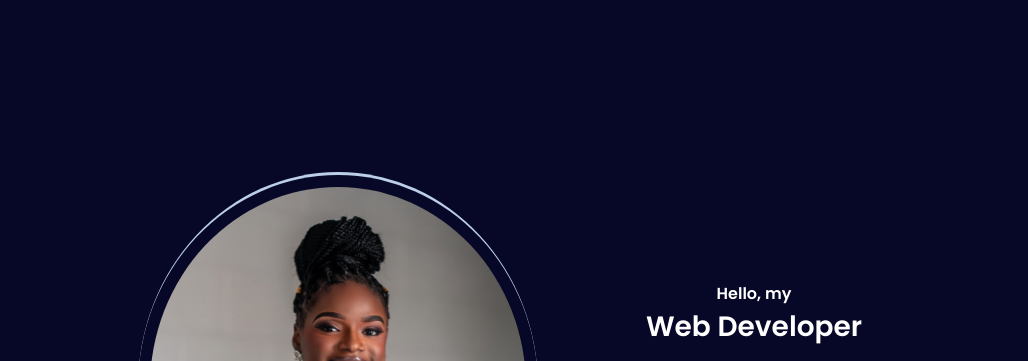
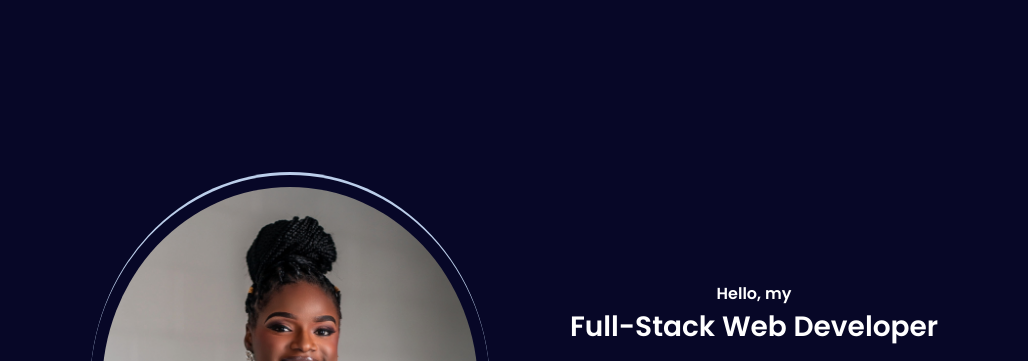
Before and after one commit to Keluzindya/my-portfolio, a plain HTML site: page index.html in a window 1280 px wide. Shown: the part 112-473 px from the top of the page, without its empty margins (126-1154 px from the left). Drawn offline with Linux system fonts and the light colour scheme.

Commit message:
changed title name

```diff
--- a/index.html
+++ b/index.html
@@ -62,7 +62,7 @@
       <div class="section__text">
         <p id="greeting__text"></p>
         <h1 class="title_one" id="typing_text"></h1>
-        <p class="section__text__p2">Web Developer</p>
+        <p class="section__text__p2">Full-Stack Web Developer</p>
 
         <!-- Action buttons -->
         <div class="btn-container">
```
